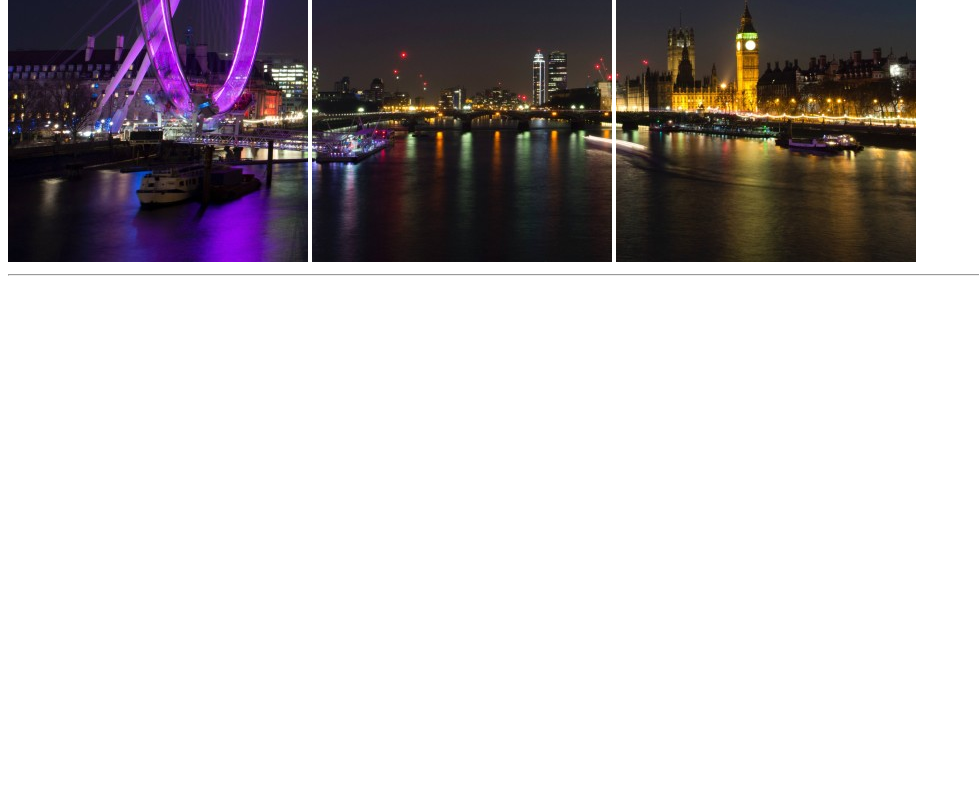
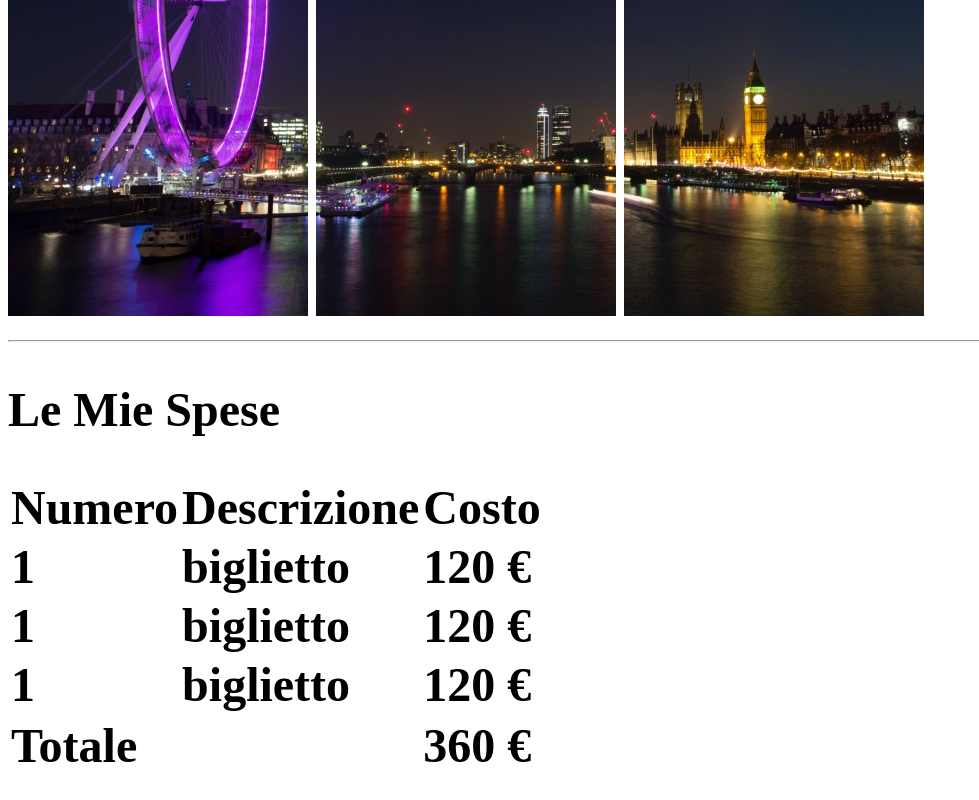
Before and after one commit to Sanix0100/html-london-trip, a plain HTML site: page index.html in a window 1280 px wide. Shown: the part 382-1182 px from the top of the page, without its empty margins (0-979 px from the left). Before the commit the page ends 800 px from the top, so only its background shows below. Drawn offline with Linux system fonts and the light colour scheme.

Commit message:
inserimento spese

```diff
--- a/index.html
+++ b/index.html
@@ -8,7 +8,9 @@
 </head>
 
 <body>
-    <header></strong></h1>IL MIO VIAGGIO A LONDRA
+
+    <header>
+        <h1>IL MIO VIAGGIO A LONDRA<h1>
                 <hr>
                 <img src="./img/pexels-bill-emrich-230794-0.jpg" alt="">
                 <img src="./img/pexels-bill-emrich-230794-1.jpg" alt="">
@@ -17,6 +19,60 @@
 
                 <main>
 
+
+                    <section>
+                        <h2>Le Mie Spese<h2>
+
+                                <table>
+                                    <thead>
+                                        <tr>
+                                            <th>Numero</th>
+                                            <th>Descrizione</th>
+                                            <th>Costo</th>
+                                        </tr>
+
+
+                                    </thead>
+
+                                    <tbody>
+                                        <tr>
+                                            <td>1</td>
+                                            <td>biglietto</td>
+                                            <td>120 &euro;</td>
+
+
+                                        </tr>
+
+                                        <tr>
+                                            <td>1</td>
+                                            <td>biglietto</td>
+                                            <td>120 &euro;</td>
+
+
+                                        </tr>
+
+                                        <tr>
+                                            <td>1</td>
+                                            <td>biglietto</td>
+                                            <td>120 &euro;</td>
+                                        <tr>
+
+
+                                    </tbody>
+
+                                    <tfoot>
+                                        <tr>
+                                            <td>Totale</td>
+                                            <td></td>
+                                            <td>360 &euro;</td>
+                                        </tr>
+                                    </tfoot>
+
+                                    <table>
+
+
+
+                    </section>
                     <footer>
 
 
```
Lines whose indentation alone changed are shown as unchanged.
